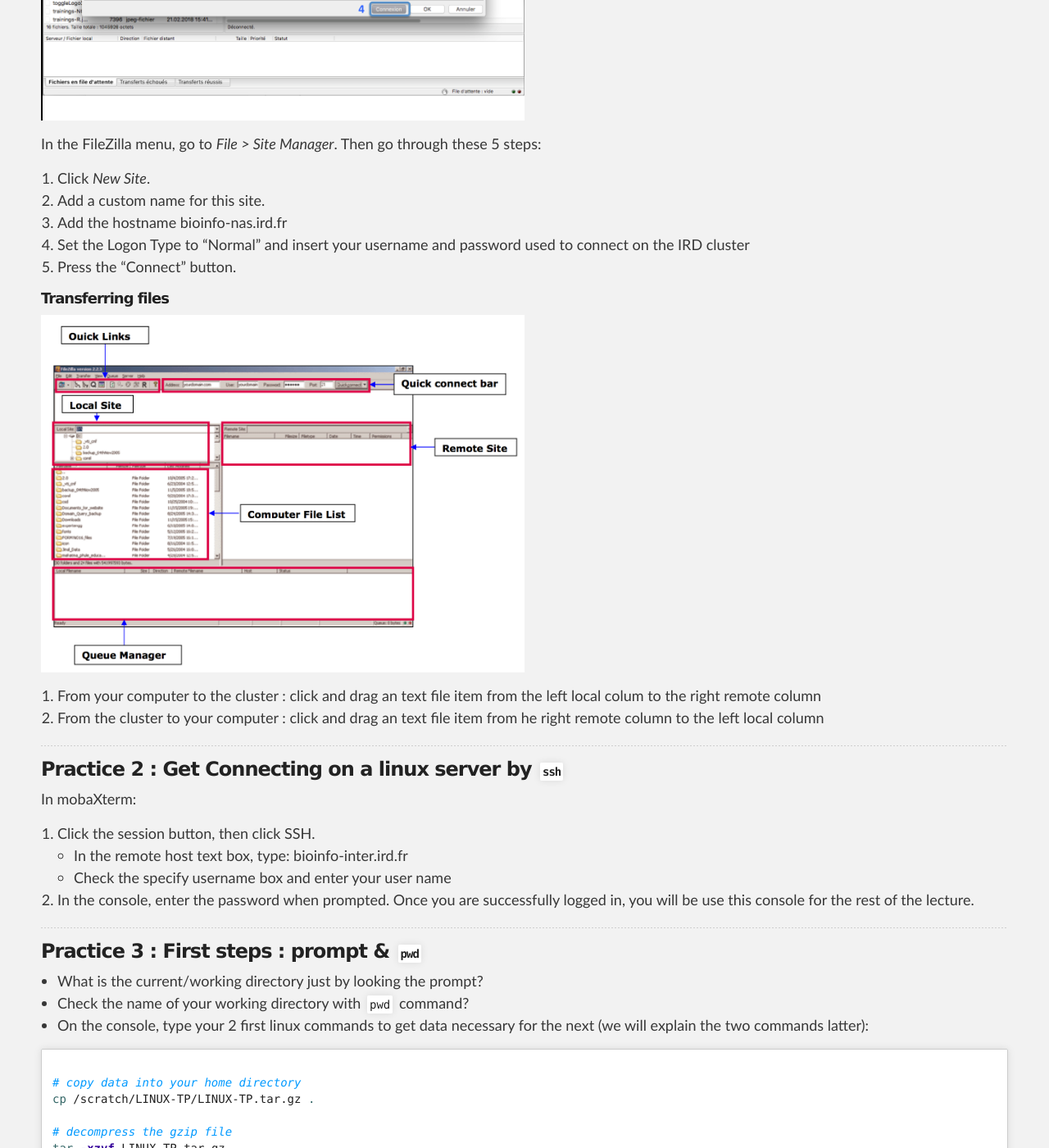
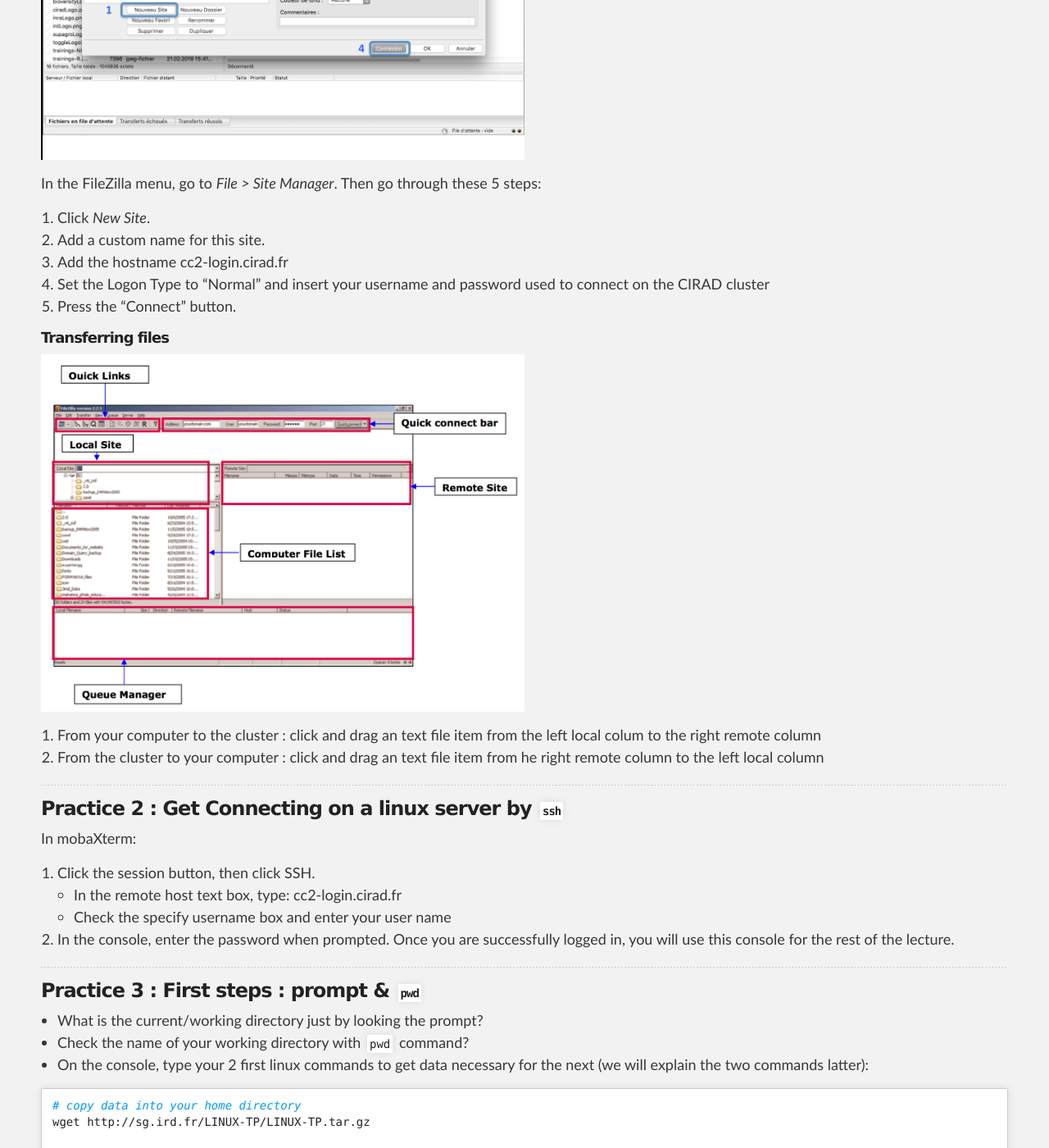
Before and after one commit to SouthGreenPlatform/trainings, a Jekyll site: the page built from _pages/linux/linuxPractice.md, in a window 1280 px wide and 1400 px high, scrolled down 2203 px. Shown: the whole window at 82% size. Built offline with Jekyll 4.4.1, drawn with Linux system fonts in a browser that asks for light colours; nearby versions of some CDN libraries; some of the changed text lies outside the part shown.

Commit message:
Added CIRAD version of linuxPractice

```diff
--- a/_pages/linux/linuxPractice.md
+++ b/_pages/linux/linuxPractice.md
@@ -9,10 +9,10 @@
 | Description | Hands On Lab Exercises for Linux |
 | :------------- | :------------- | :------------- | :------------- |
 | Related-course materials | [Linux for Dummies](https://southgreenplatform.github.io/trainings/linux/) |
-| Authors | christine Tranchant-Dubreuil (christine.tranchant@ird.fr)  |
+| Authors | Christine Tranchant-Dubreuil (christine.tranchant@ird.fr)  |
 | Creation Date | 26/02/2018 |
-| Last Modified Date | 11/03/2018 |
-
+| Last Modified Date | 25/05/2018 |
+|Modified by | Gautier Sarah (gautier.sarah@inra.fr)|
 
 -----------------------
 
@@ -87,8 +87,8 @@
 
 1. Click _New Site_.
 2. Add a custom name for this site.
-3. Add the hostname bioinfo-nas.ird.fr
-4. Set the Logon Type to "Normal" and insert your username and password used to connect on the IRD cluster
+3. Add the hostname cc2-login.cirad.fr
+4. Set the Logon Type to "Normal" and insert your username and password used to connect on the CIRAD cluster
 5. Press the "Connect" button.
 
 
@@ -107,10 +107,10 @@
 
 In mobaXterm:
 1. Click the session button, then click SSH.
-* In the remote host text box, type: bioinfo-inter.ird.fr
+* In the remote host text box, type: cc2-login.cirad.fr
 * Check the specify username box and enter your user name
 2. In the console, enter the password when prompted.
-Once you are successfully logged in, you will be use this console for the rest of the lecture.
+Once you are successfully logged in, you will use this console for the rest of the lecture.
 
 -----------------------
 
@@ -122,7 +122,7 @@
 * On the console, type your 2 first linux commands to get data necessary for the next (we will explain the two commands latter):
 {% highlight bash %}
 # copy data into your home directory
-cp /scratch/LINUX-TP/LINUX-TP.tar.gz .
+wget http://sg.ird.fr/LINUX-TP/LINUX-TP.tar.gz
 
 # decompress the gzip file
 tar -xzvf LINUX-TP.tar.gz
@@ -189,10 +189,10 @@
 ### Practice 8 : Dealing with text Files
 
 * Create in your home directory the directory `myVCF`and go into it.
-* Create a shortcut of the file `/scratch/LINUX-TP/VCF/OgOb-all-MSU7-CHR6.GATKSELECTVARIANTS.vcf`  with the command `ln -s source_file myfile`
+* Create a shortcut of the file `/work/sarah1/Formation_Linux/VCF/OgOb-all-MSU7-CHR6.GATKSELECTVARIANTS.vcf`  with the command `ln -s source_file myfile`
 
 {% highlight bash %}
-ln -s /scratch/LINUX-TP/VCF/OgOb-all-MSU7-CHR6.GATKSELECTVARIANTS.vcf link1.vcf
+ln -s /work/sarah1/Formation_Linux/VCF/OgOb-all-MSU7-CHR6.GATKSELECTVARIANTS.vcf link1.vcf
 {% endhighlight %}
 
 * Repeat the same operation with the second vcf file and name the link `link2.vcf`
```
Also changed, not shown: other parts of _pages/linux/linuxPractice.md (+3 -3 lines).
